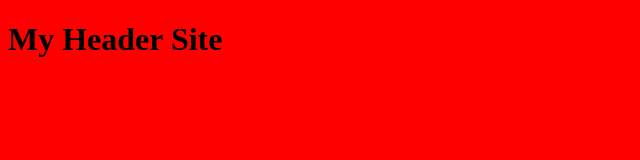
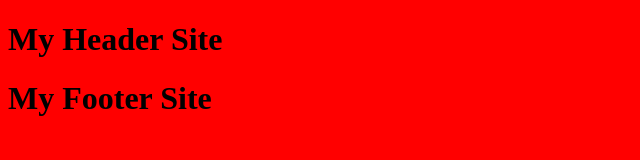
Before and after one commit to Sayed-Abulfazl/First-Rep, a plain HTML site: page index.html in a window 1280 px wide. Shown: the whole page, without its empty margins (0-640 px from the left). Drawn offline with Linux system fonts and the light colour scheme.

Commit message:
Creating Footer

```diff
--- a/index.html
+++ b/index.html
@@ -14,5 +14,8 @@
     <header>
         <h1>My Header Site</h1>
     </header>
+    <footer>
+        <h1>My Footer Site</h1>
+    </footer>
 </body>
 </html>
```
